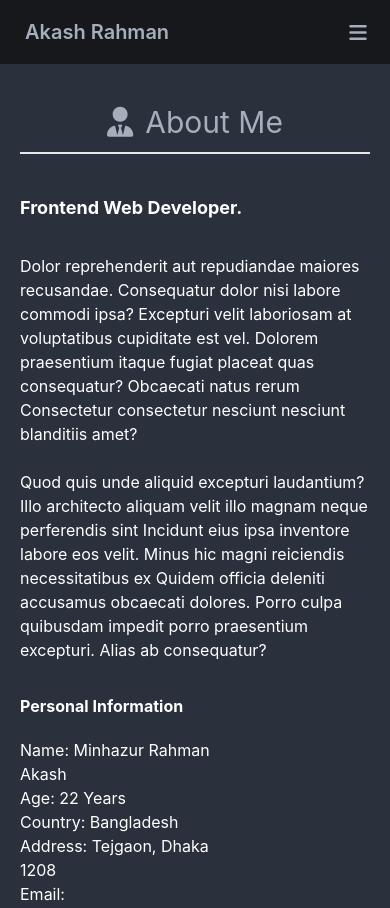
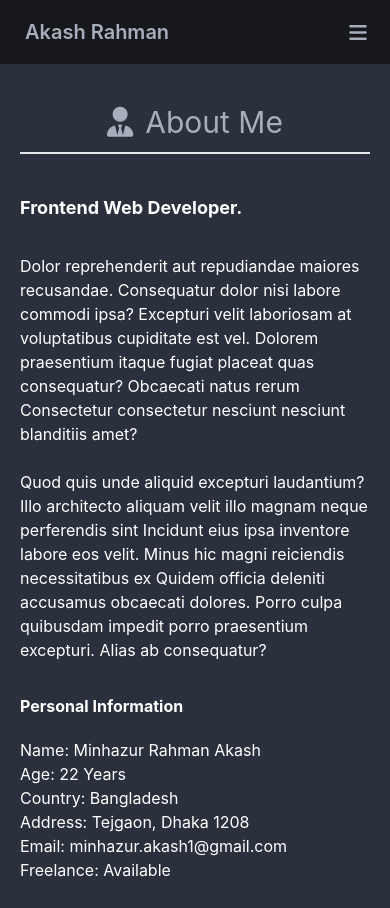
Before and after one commit to Akash7766/Portfolio, a React (Create React App) app: page /about in a window 390 px wide. Built offline with nearby package versions, Linux system fonts and the light colour scheme.

Commit message:
about page resposive done

```diff
--- a/src/Pages/Home/About/About.js
+++ b/src/Pages/Home/About/About.js
@@ -10,7 +10,7 @@
         </h2>
       </div>
       <div className="grid grid-cols-1 md:grid-flow-col px-5 md:px-14 gap-8 text-white">
-        <div className="col-span-8">
+        <div className="col-span-12 md:col-span-8">
           <h2 className="text-lg sm:text-2xl font-bold mb-8 text-white">
             Frontend Web Developer.
           </h2>
@@ -28,7 +28,7 @@
             Alias ab consequatur?
           </p>
         </div>
-        <div className="col-span-4">
+        <div className="col-span-12 md:col-span-4">
           <h2 className="text-md sm:text-2xl mb-5 font-bold">
             Personal Information
           </h2>
```
